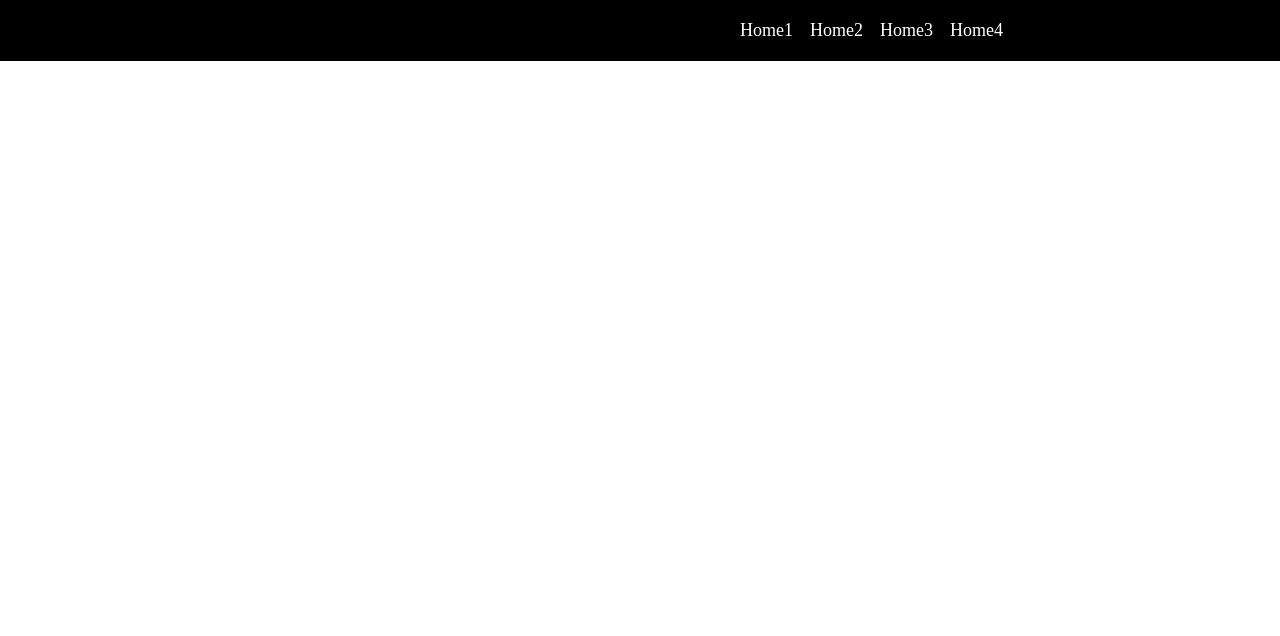
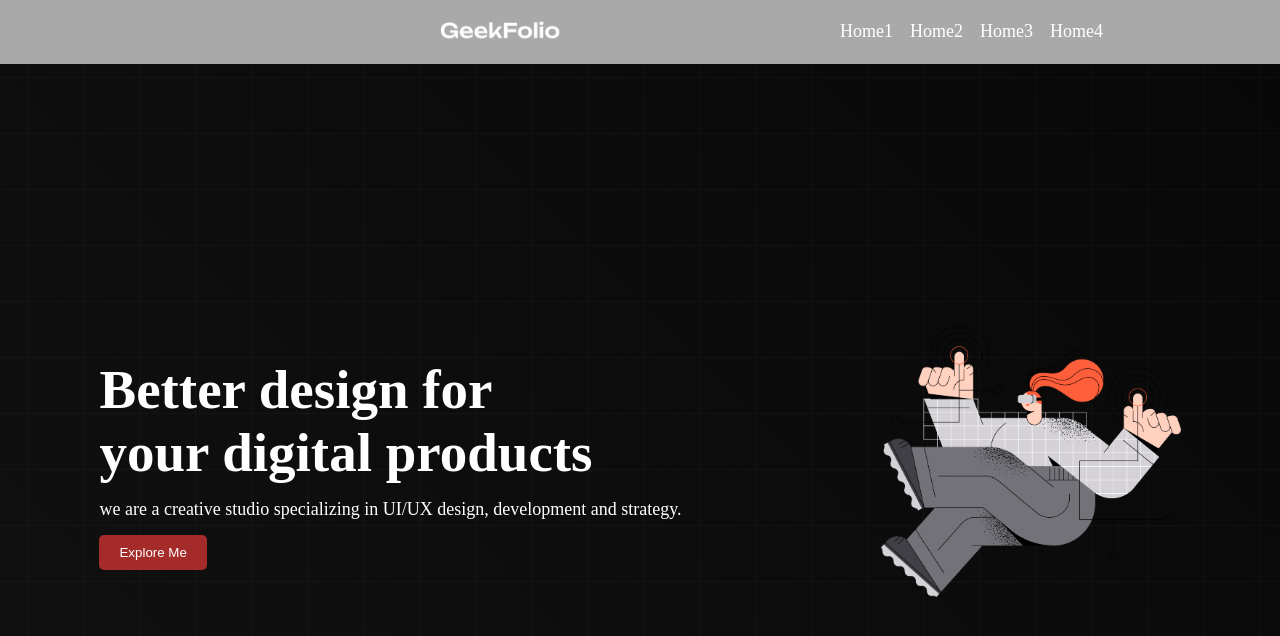
Before and after one commit to ictrumon/website-design, a plain HTML site: page index.html in a window 1280 px wide. Drawn offline with Linux system fonts and the light colour scheme.

Commit message:
images add

```diff
--- a/index.html
+++ b/index.html
@@ -7,10 +7,12 @@
     <link rel="stylesheet" href="style.css">
 </head>
 <body>
+    <!--this is a navbar section-->
     <header>
 <nav>
     <div class="menu-container">
     <div class="logo"></div>
+    <img class="logo-photo" src="logo/logo-light.png">
     <div class="menu">
         <li class="item">Home1</li>
         <li class="item">Home2</li>
@@ -23,7 +25,14 @@
     <main>
         <section>
             <div class="banner-container">
-            <div class="banner-text"></div>
+            <div class="banner-text">
+                <h1 class="title">Better design for<br> your digital products</h1>
+                <p class="description">we are a creative studio specializing in UI/UX design, development and strategy.</p>
+                <button class="btn">Explore Me</button>
+            </div>
+            <div class="banner-photo">
+                <img class="banner-img" src="images/banner.png">
+            </div>
             </div>
         </section>
     </main>
--- a/style.css
+++ b/style.css
@@ -3,13 +3,16 @@
     padding: 0px;
 }
 .menu-container{
-    background-color: black;
+    background-color: darkgray;
     padding: 20px;
     color: white;
     list-style: none;
     display: flex;
     align-items: center;
     justify-content: space-around;
+}
+.logo-photo{
+    width: 120px;
 }
 .menu{
     display: flex;
@@ -23,3 +26,30 @@
 .item:hover{
     color: blue;
 }
+.banner-img{
+    width: 300px;
+}
+.banner-container{
+    display: flex;
+    justify-content: space-around;
+    height: 100vh;
+    align-items: center;
+    background-image: url(images/background.png), linear-gradient(45deg,#111111,#080808);
+    color: white;
+}
+.title{
+    font-size: 55px;
+    font-weight: bold;
+}
+.description{
+    font-size: 18px;
+    margin-top: 15px;
+    margin-bottom: 15px;
+}
+.btn{
+    padding: 10px 20px;
+    background-color: brown;
+    color: white;
+    border: none;
+    border-radius: 5px;
+}
```
Also changed, not shown: icon/0.png (added), icon/1.png (added), icon/2.png (added), images/background.png (added), images/banner.png (added), images/product-1.jpg (added), images/product-2.jpg (added), images/product-3.jpg (added), images/section.png (added), logo/logo-dark.png (added), logo/logo-light.png (added).
